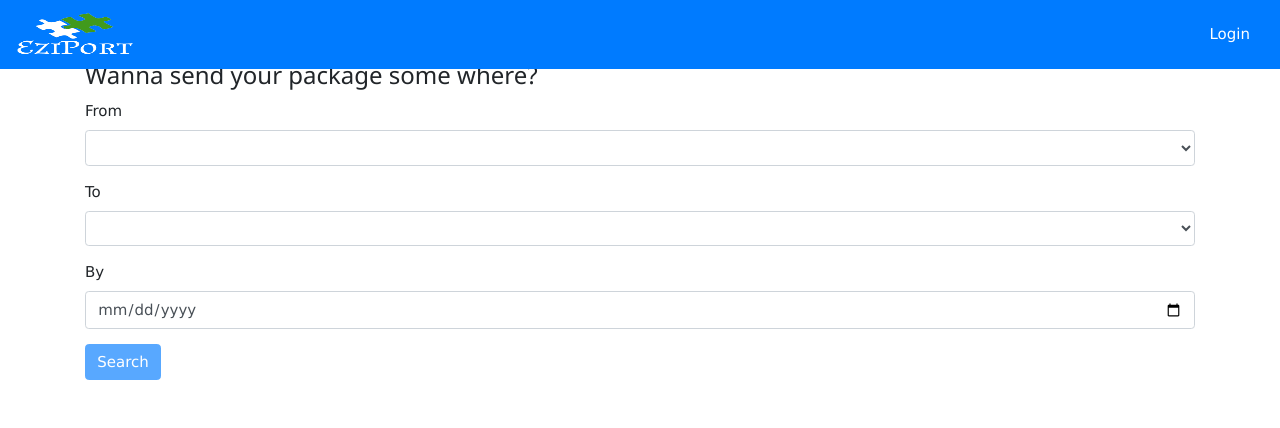
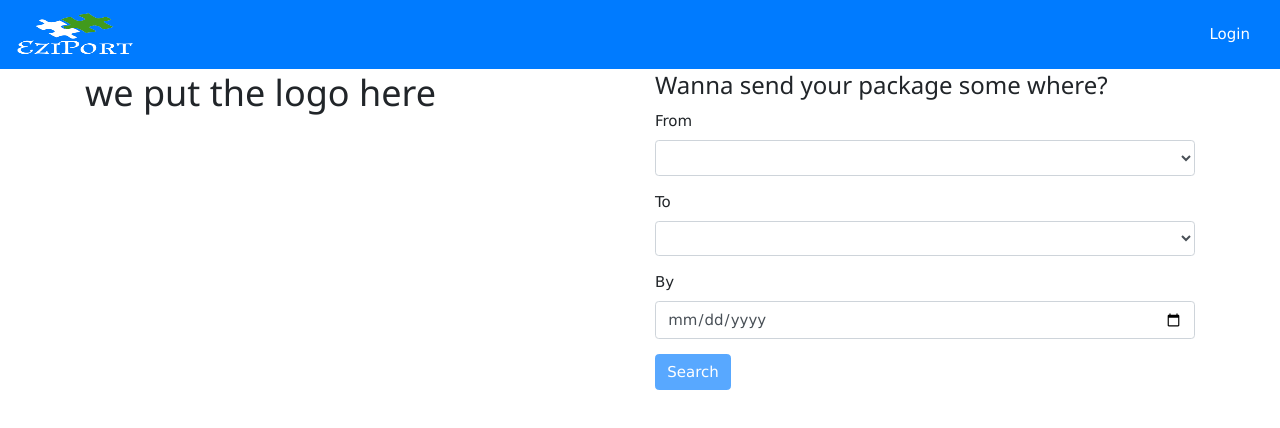
Before and after one commit to gokolo/eziport, an Angular app: page /send in a window 1280 px wide. Shown: the top 428 px of the page. Built offline with nearby package versions, Linux system fonts and the light colour scheme.

Commit message:
ready for deploy

```diff
--- a/src/app/send-search-form/send-search-form.component.html
+++ b/src/app/send-search-form/send-search-form.component.html
@@ -1,5 +1,5 @@
 
-  <h3>Wanna send your package some where?</h3  >
+  <h3></h3  >
   <div *ngIf="message">
 
 
@@ -8,8 +8,41 @@
     </div>
 
   </div>
+ <div *ngIf="!authService.getUserName()" class="row">
+    <div *ngIf="!authService.getUserName()" class="col-lg-6">
+      <h1>we put the logo here</h1>
+    </div>
+    <div *ngIf="!authService.getUserName()" class="col-lg-6">
+        <h3>Wanna send your package some where?</h3>
+        <form *ngIf="!selectedTransfer" (ngSubmit)="onSubmit()" #sendSearchRequestForm="ngForm">
+            <div class="form-group">
+              <label for="from">From</label>
+              <select [(ngModel)]="model.from" class="form-control" id="from" name="from" required>
+                <option *ngFor="let country of countries" [value]="country.name">{{country.code}} - {{country.name}}</option>
+              </select>
+            </div>
+            <div class="form-group">
+              <label for="to">To</label>
+              <select [(ngModel)]="model.to" class="form-control" id="to" name="to" required>
+                <option *ngFor="let country of countries" [value]="country.name">{{country.code}} - {{country.name}}</option>
+              </select>
+            </div>
 
-  <form *ngIf="!selectedTransfer" (ngSubmit)="onSubmit()" #sendSearchRequestForm="ngForm">
+            <div class="form-group">
+              <label for="by">By</label>
+              <input [(ngModel)]="model.by" name="by" type="date" class="form-control" id="by" required>
+            </div>
+
+
+
+            <button [disabled]="!sendSearchRequestForm.form.valid" type="submit" class="btn btn-primary">Search</button>
+
+          </form>
+    </div>
+
+
+</div>
+<form *ngIf="!selectedTransfer && authService.getUserName()" (ngSubmit)="onSubmit()" #sendSearchRequestForm="ngForm">
     <div class="form-group">
       <label for="from">From</label>
       <select [(ngModel)]="model.from" class="form-control" id="from" name="from" required>
@@ -33,7 +66,6 @@
     <button [disabled]="!sendSearchRequestForm.form.valid" type="submit" class="btn btn-primary">Search</button>
 
   </form>
-
   <br>
   <div *ngIf="transferRequests && !selectedTransfer" class="send-search-result">
       <table class="table">
```
Also changed, not shown: src/app/package.service.ts (deleted, +0 -16 lines), src/app/package.ts (deleted, +0 -12 lines).
